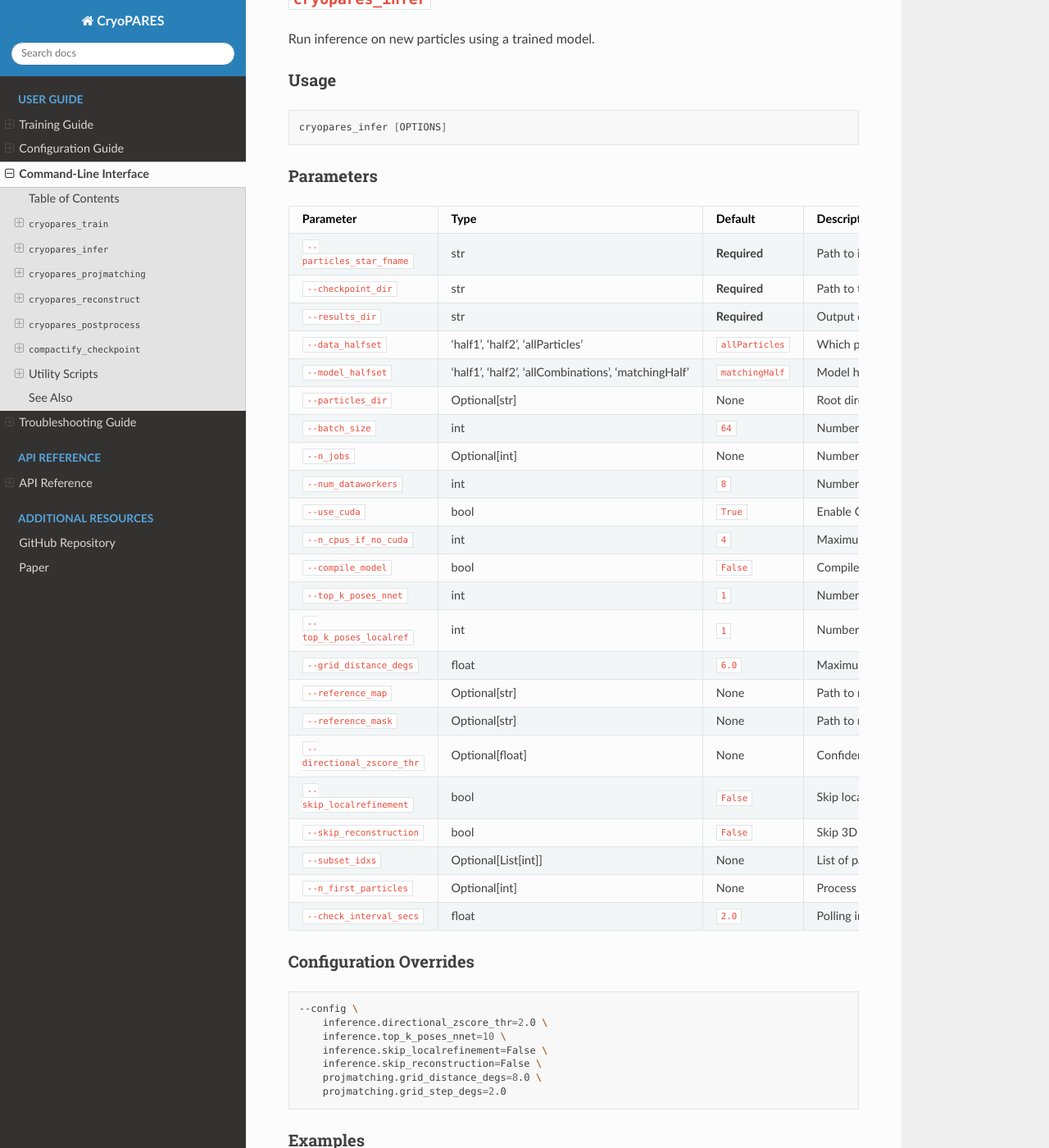
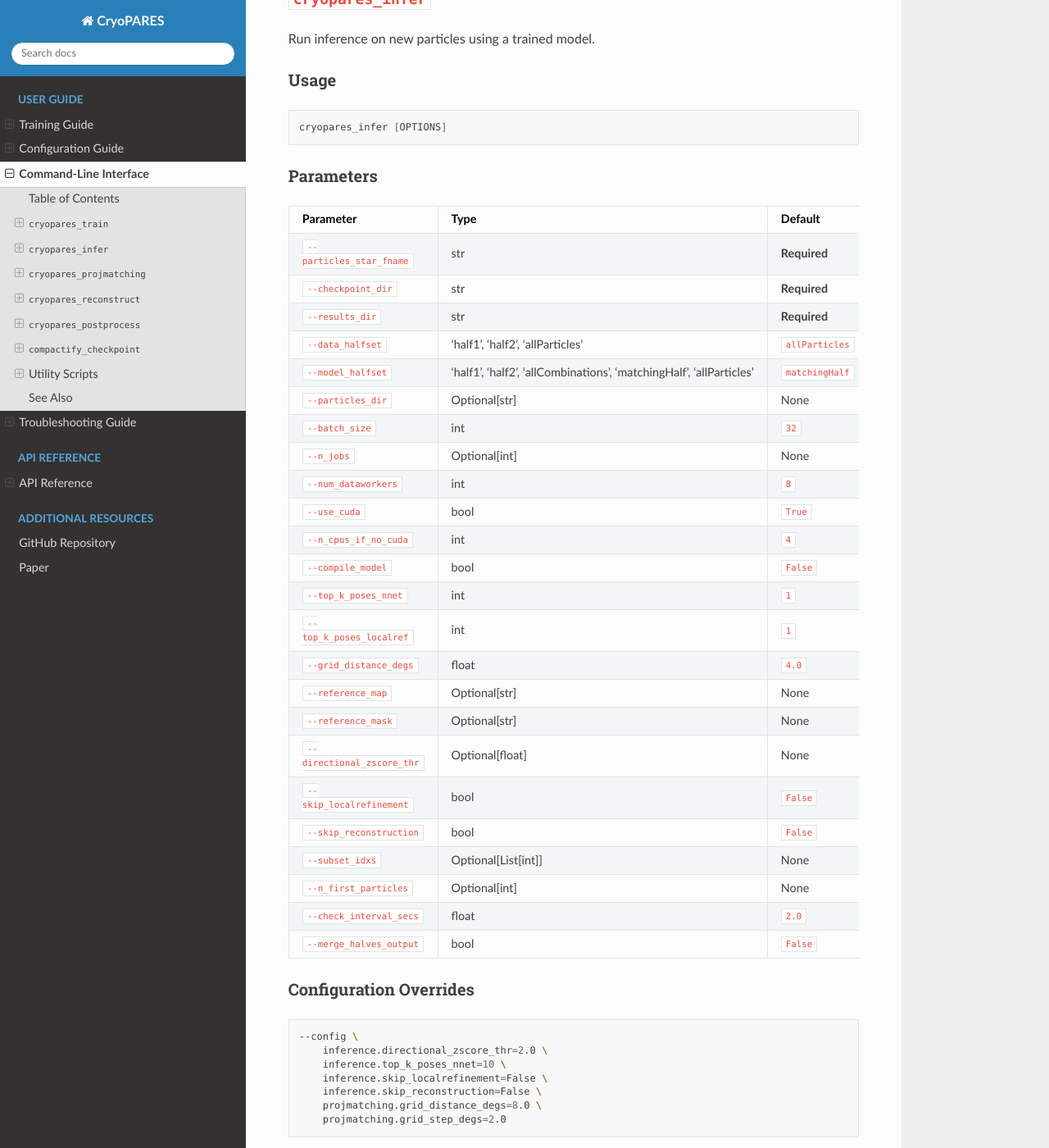
Before and after one commit to rsanchezgarc/cryoPARES, a Sphinx documentation site: the page built from docs/cli.md, in a window 1280 px wide and 1400 px high, scrolled down 3287 px. Shown: the whole window at 82% size. Built offline with Sphinx 7.4.7 and the Read the Docs theme 3.1.0, drawn with Linux system fonts in a browser that asks for light colours; some of the changed text lies outside the part shown.

Commit message:
fix README and cli.md: broken import, wrong module name, stale auto-generated defaults
- Fix generate_cli_docs.py import: cryoPARES.configManager.inject_defaults → autoCLI_config
- Regenerate AUTO_GENERATED sections in README.md and docs/cli.md with correct defaults
- Fix module reference: cryoPARES.inference.inference → cryoPARES.inference.infer
- Fix example comment: grid_distance_degs 12 → search is ±12°, not ±6°

Co-Authored-By: Claude Sonnet 4.6 <noreply@anthropic.com>

```diff
--- a/docs/cli.md
+++ b/docs/cli.md
@@ -32,11 +32,11 @@ cryopares_train [OPTIONS]
 | `--symmetry` | str | **Required** | Point group symmetry of the molecule (e.g., C1, D7, I, O, T) |
 | `--particles_star_fname` | List[str] | **Required** | Path(s) to RELION 3.1+ format .star file(s) containing pre-aligned particles. Can accept multiple files |
 | `--train_save_dir` | str | **Required** | Output directory where model checkpoints, logs, and training artifacts will be saved |
+| `--image_size_px_for_nnet` | Optional[int] | None | Target image size in pixels for neural network input. After rescaling to target sampling rate, images are cropped or padded to this size. We recommend tight box-sizes |
 | `--particles_dir` | Optional[List[str]] | None | Root directory for particle image paths. If paths in .star file are relative, this directory is prepended (similar to RELION project directory concept) |
 | `--n_epochs` | int | `100` | Number of training epochs. More epochs allow better convergence, although it does not help beyond a certain point |
 | `--batch_size` | int | `32` | Number of particles per batch. Try to make it as large as possible before running out of GPU memory. We advice using batch sizes of at least 32 images |
 | `--num_dataworkers` | int | `8` | Number of parallel data loading workers per GPU. Each worker is a separate CPU process. Set to 0 to load data in the main thread (useful only for debugging). Try not to oversubscribe by asking more workers than CPUs |
-| `--image_size_px_for_nnet` | int | `160` | Target image size in pixels for neural network input. After rescaling to target sampling rate, images are cropped or padded to this size. We recommend tight box-sizes |
 | `--sampling_rate_angs_for_nnet` | float | `1.5` | Target sampling rate in Angstroms/pixel for neural network input. Particle images are first rescaled to this sampling rate before processing |
 | `--mask_radius_angs` | Optional[float] | None | Radius of circular mask in Angstroms applied to particle images. If not provided, defaults to half the box size |
 | `--split_halves` | bool | `True` | If True (default), trains two separate models on data half-sets for cross-validation. Use --NOT_split_halves to train single model on all data |
@@ -157,9 +157,9 @@ cryopares_infer [OPTIONS]
 | `--checkpoint_dir` | str | **Required** | Path to training directory (or .zip file) containing half-set models with checkpoints and hyperparameters. By default they are called version_0, version_1, etc. |
 | `--results_dir` | str | **Required** | Output directory for inference results including predicted poses and optional reconstructions |
 | `--data_halfset` | 'half1', 'half2', 'allParticles' | `allParticles` | Which particle half-set(s) to process: "half1", "half2", or "allParticles" |
-| `--model_halfset` | 'half1', 'half2', 'allCombinations', 'matchingHalf' | `matchingHalf` | Model half-set selection policy: "half1", "half2", "allCombinations", or "matchingHalf" (uses matching data/model pairs) |
+| `--model_halfset` | 'half1', 'half2', 'allCombinations', 'matchingHalf', 'allParticles' | `matchingHalf` | Model half-set selection policy: "half1", "half2", "allCombinations", or "matchingHalf" (uses matching data/model pairs) |
 | `--particles_dir` | Optional[str] | None | Root directory for particle image paths. If provided, overrides paths in the .star file |
-| `--batch_size` | int | `64` | Number of particles per batch for inference |
+| `--batch_size` | int | `32` | Number of particles per batch for inference |
 | `--n_jobs` | Optional[int] | None | Number of worker processes. Defaults to number of GPUs if CUDA enabled, otherwise 1 |
 | `--num_dataworkers` | int | `8` | Number of parallel data loading workers per GPU. Each worker is a separate CPU process. Set to 0 to load data in the main thread (useful only for debugging). Try not to oversubscribe by asking more workers than CPUs |
 | `--use_cuda` | bool | `True` | Enable GPU acceleration for inference. If False, runs on CPU only |
@@ -167,7 +167,7 @@ cryopares_infer [OPTIONS]
 | `--compile_model` | bool | `False` | Compile model with torch.compile for faster inference (experimental, requires PyTorch 2.0+) |
 | `--top_k_poses_nnet` | int | `1` | Number of top pose predictions to retrieve from neural network before local refinement |
 | `--top_k_poses_localref` | int | `1` | Number of best matching poses to keep after local refinement |
-| `--grid_distance_degs` | float | `6.0` | Maximum angular distance in degrees for local refinement search. Grid ranges from -grid_distance_degs to +grid_distance_degs around predicted pose |
+| `--grid_distance_degs` | float | `4.0` | Maximum angular distance in degrees for local refinement search. Grid ranges from -grid_distance_degs to +grid_distance_degs around predicted pose |
 | `--reference_map` | Optional[str] | None | Path to reference map (.mrc) for FSC computation during validation |
 | `--reference_mask` | Optional[str] | None | Path to reference mask (.mrc) for masked FSC calculation |
 | `--directional_zscore_thr` | Optional[float] | None | Confidence z-score threshold for filtering particles. Particles with scores below this are discarded as low-confidence |
@@ -176,6 +176,7 @@ cryopares_infer [OPTIONS]
 | `--subset_idxs` | Optional[List[int]] | None | List of particle indices to process (for debugging or partial processing) |
 | `--n_first_particles` | Optional[int] | None | Process only the first N particles from dataset (debug feature) |
 | `--check_interval_secs` | float | `2.0` | Polling interval in seconds for parent loop in distributed processing |
+| `--merge_halves_output` | bool | `False` | No description available |
 <!-- AUTO_GENERATED:inference_cli:END -->
 
 ### Configuration Overrides
@@ -265,15 +266,15 @@ cryopares_projmatching [OPTIONS]
 | `--reference_vol` | str | **Required** | Path to reference 3D volume (.mrc file) for generating projection templates |
 | `--particles_star_fname` | str | **Required** | Path to input STAR file with particle metadata |
 | `--out_fname` | str | **Required** | Path for output STAR file with aligned particle poses |
-| `--particles_dir` | Optional[str] | None | Root directory for particle image paths. If provided, overrides paths in the .star file |
+| `--particles_dir` | Optional[str] | **Required** | Root directory for particle image paths. If provided, overrides paths in the .star file |
 | `--mask_radius_angs` | Optional[float] | None | Radius of circular mask in Angstroms applied to particle images |
-| `--grid_distance_degs` | float | `6.0` | Maximum angular distance in degrees for local refinement search. Grid ranges from -grid_distance_degs to +grid_distance_degs around predicted pose |
+| `--grid_distance_degs` | float | `4.0` | Maximum angular distance in degrees for local refinement search. Grid ranges from -grid_distance_degs to +grid_distance_degs around predicted pose |
 | `--grid_step_degs` | float | `2.0` | Angular step size in degrees for grid search during local refinement |
 | `--return_top_k_poses` | int | `1` | Number of top matching poses to save per particle |
 | `--filter_resolution_angst` | Optional[float] | None | Low-pass filter resolution in Angstroms applied to reference volume before matching |
 | `--n_jobs` | int | `1` | Number of parallel worker processes for distributed projection matching |
 | `--num_dataworkers` | int | `1` | Number of CPU workers per PyTorch DataLoader for data loading |
-| `--batch_size` | int | `1024` | Number of particles to process simultaneously per job |
+| `--batch_size` | int | `32` | Number of particles to process simultaneously per job |
 | `--use_cuda` | bool | `True` | Enable GPU acceleration. If False, runs on CPU only |
 | `--verbose` | bool | `False` | Enable verbose logging output |
 | `--float32_matmul_precision` | 'highest', 'high', 'medium' | `high` | PyTorch float32 matrix multiplication precision mode ("highest", "high", or "medium") |
@@ -319,12 +320,15 @@ cryopares_reconstruct [OPTIONS]
 | `--batch_size` | int | `128` | Number of particles to backproject simultaneously per job |
 | `--use_cuda` | bool | `True` | Enable GPU acceleration for reconstruction. If False, runs on CPU only |
 | `--correct_ctf` | bool | `True` | Apply CTF correction during reconstruction |
-| `--eps` | float | `0.001` | Regularization constant for reconstruction (ideally set to 1/SNR). Prevents division by zero and stabilizes reconstruction |
-| `--min_denominator_value` | Optional[float] | None | Minimum value for denominator to prevent numerical instabilities during reconstruction |
+| `--eps` | float | `-1000.0` | Regularization mode and strength. Sign selects mode: eps >= 0 uses Tikhonov regularization, eps < 0 uses RELION-style radial averaging. Magnitude sets scale: for Tikhonov, eps is the regularization constant (ideally 1/SNR); for radial averaging, abs(eps) is the divisor for radial weights (RELION uses 1000). Recommended: -1000 for radial averaging, 1e-3 for Tikhonov |
+| `--min_denominator_value` | float | `1e-06` | Minimum denominator threshold for numerical stability (prevents division by zero). Applied as final safety clamp regardless of regularization mode. RELION uses 1e-6 |
 | `--use_only_n_first_batches` | Optional[int] | None | Reconstruct using only first N batches (for testing or quick validation) |
 | `--float32_matmul_precision` | Optional[str] | `high` | PyTorch float32 matrix multiplication precision mode ("highest", "high", or "medium") |
 | `--weight_with_confidence` | bool | `False` | Apply per-particle confidence weighting during backprojection. If True, particles with higher confidence contribute more to reconstruction. It reads the confidence from the metadata label "rlnParticleFigureOfMerit" |
 | `--halfmap_subset` | Optional['1', '2' | None | Select half-map subset (1 or 2) for half-map reconstruction and validation |
+| `--apply_soft_mask` | bool | `True` | Apply soft spherical masking after reconstruction to reduce edge artifacts (RELION-style) |
+| `--mask_radius_pix` | float | `-1.0` | Radius for soft mask in pixels. If negative, defaults to box_size/2  |
+| `--mask_edge_width` | int | `3` | Width of cosine falloff edge in pixels |
 <!-- AUTO_GENERATED:reconstruct_cli:END -->
 
 ### Example
--- a/docs/generate_cli_docs.py
+++ b/docs/generate_cli_docs.py
@@ -22,7 +22,7 @@ from cryoPARES.configs.datamanager_config.particlesDataset_config import Particl
 from cryoPARES.configs.inference_config.inference_config import Inference_config
 from cryoPARES.configs.projmatching_config.projmatching_config import Projmatching_config
 from cryoPARES.configs.reconstruct_config.reconstruct_config import Reconstruct_config
-from cryoPARES.configManager.inject_defaults import CONFIG_PARAM
+from autoCLI_config import CONFIG_PARAM
 
 
 @dataclass
```
Also changed, not shown: README.md (+18 -10 lines).
